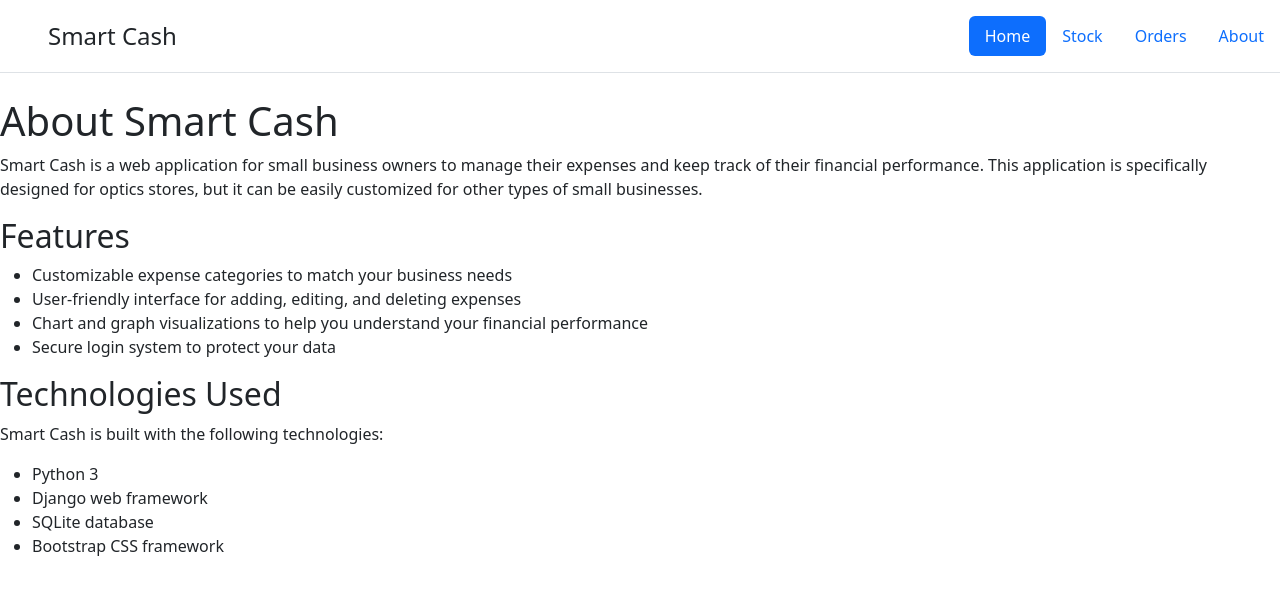
After one commit to Kamilovkz/smartCash, a Django app: page /about/ in a window 1280 px wide. The commit adds this page. Shown: the top 595 px of the page. Run offline with Django 4.2, Linux system fonts and the light colour scheme.

Commit message:
add about page and update it

```diff
--- a/store/items/templates/base.html
+++ b/store/items/templates/base.html
@@ -19,7 +19,7 @@
               <li class="nav-item"><a href="#" class="nav-link active" aria-current="page">Home</a></li>
               <li class="nav-item"><a href="{% url 'stock' %}" class="nav-link">Stock</a></li>
               <li class="nav-item"><a href="#" class="nav-link">Orders</a></li>
-              <li class="nav-item"><a href="#" class="nav-link">About</a></li>
+              <li class="nav-item"><a href="{% url 'about' %}" class="nav-link">About</a></li>
             </ul>
           </header>
         {% block content %}{% endblock %}
--- /dev/null
+++ b/store/items/templates/items/about.html
@@ -0,0 +1,29 @@
+{% extends "base.html" %}
+
+{% block content %}
+<!DOCTYPE html>
+    <html>
+        <head>
+            <title>About Smart Cash</title>
+        </head>
+        <body>
+        <h1>About Smart Cash</h1>
+            <p>Smart Cash is a web application for small business owners to manage their expenses and keep track of their financial performance. This application is specifically designed for optics stores, but it can be easily customized for other types of small businesses.</p>
+            <h2>Features</h2>
+        <ul>
+            <li>Customizable expense categories to match your business needs</li>
+            <li>User-friendly interface for adding, editing, and deleting expenses</li>
+            <li>Chart and graph visualizations to help you understand your financial performance</li>
+            <li>Secure login system to protect your data</li>
+        </ul>
+        <h2>Technologies Used</h2>
+            <p>Smart Cash is built with the following technologies:</p>
+        <ul>
+            <li>Python 3</li>
+            <li>Django web framework</li>
+            <li>SQLite database</li>
+            <li>Bootstrap CSS framework</li>
+        </ul>
+        </body>
+    </html>
+{% endblock %}
--- a/store/items/urls.py
+++ b/store/items/urls.py
@@ -4,5 +4,6 @@ from . import views
 urlpatterns = [
     path('', views.index, name='index'),
     path('stock/', views.GlassesListView.as_view(), name='stock'),
+    path('about/', views.about, name='about'),
     path('order/<int:pk>/', views.make_order, name='make_order'),
 ]
--- a/store/items/views.py
+++ b/store/items/views.py
@@ -26,3 +26,6 @@ def stock(request):
 
 def index(request):
     return render(request, 'items/index.html')
+
+def about(request):
+    return render(request, 'items/about.html')
```
